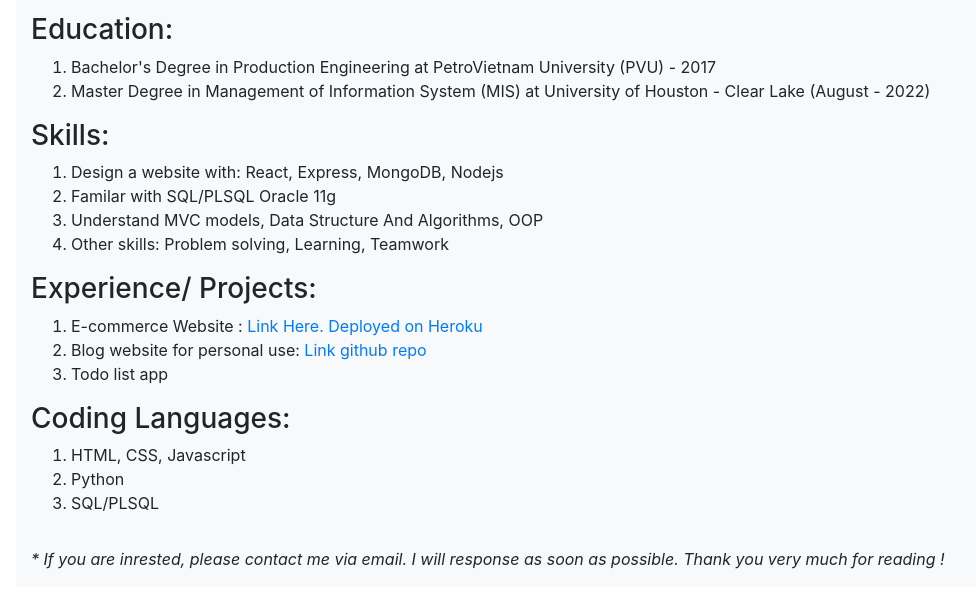
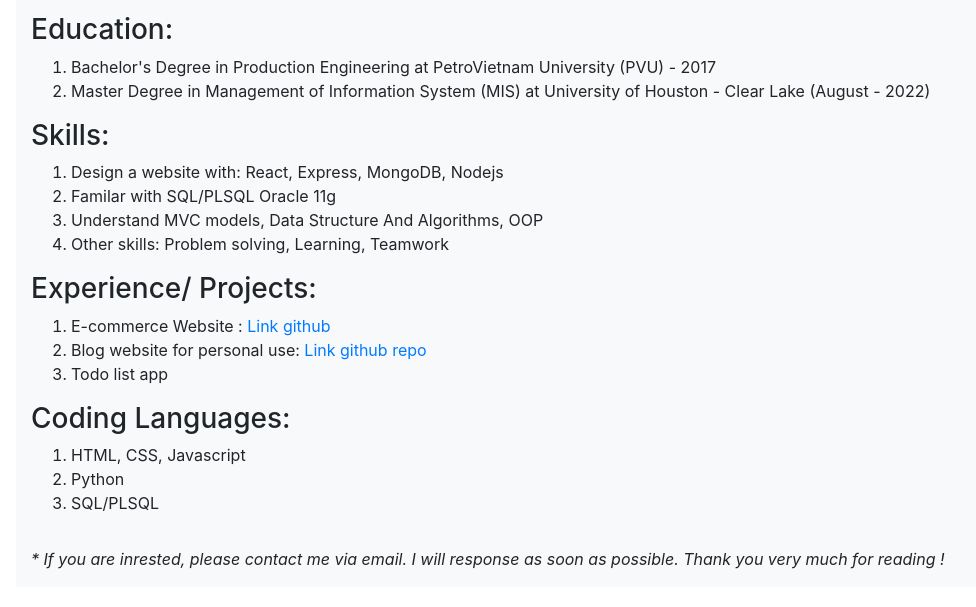
Before and after one commit to namnguyen3019/namnguyen3019.github.io, a plain HTML site: page index.html in a window 1280 px wide. Shown: the part 131-738 px from the top of the page, without its empty margins (54-1030 px from the left). Drawn offline with nearby package versions, Linux system fonts and the light colour scheme.

Commit message:
update CV

```diff
--- a/index.html
+++ b/index.html
@@ -50,9 +50,11 @@
 			<ol>
 				<li>
 					E-commerce Website :
-					<a href="https://ecommerce-namnguyen.herokuapp.com/">
-						Link Here. Deployed on Heroku</a
+					<a
+						href="https://github.com/namnguyen3019/E-commerce-store.git"
 					>
+						Link github
+					</a>
 				</li>
 				<li>
 					Blog website for personal use:
```
